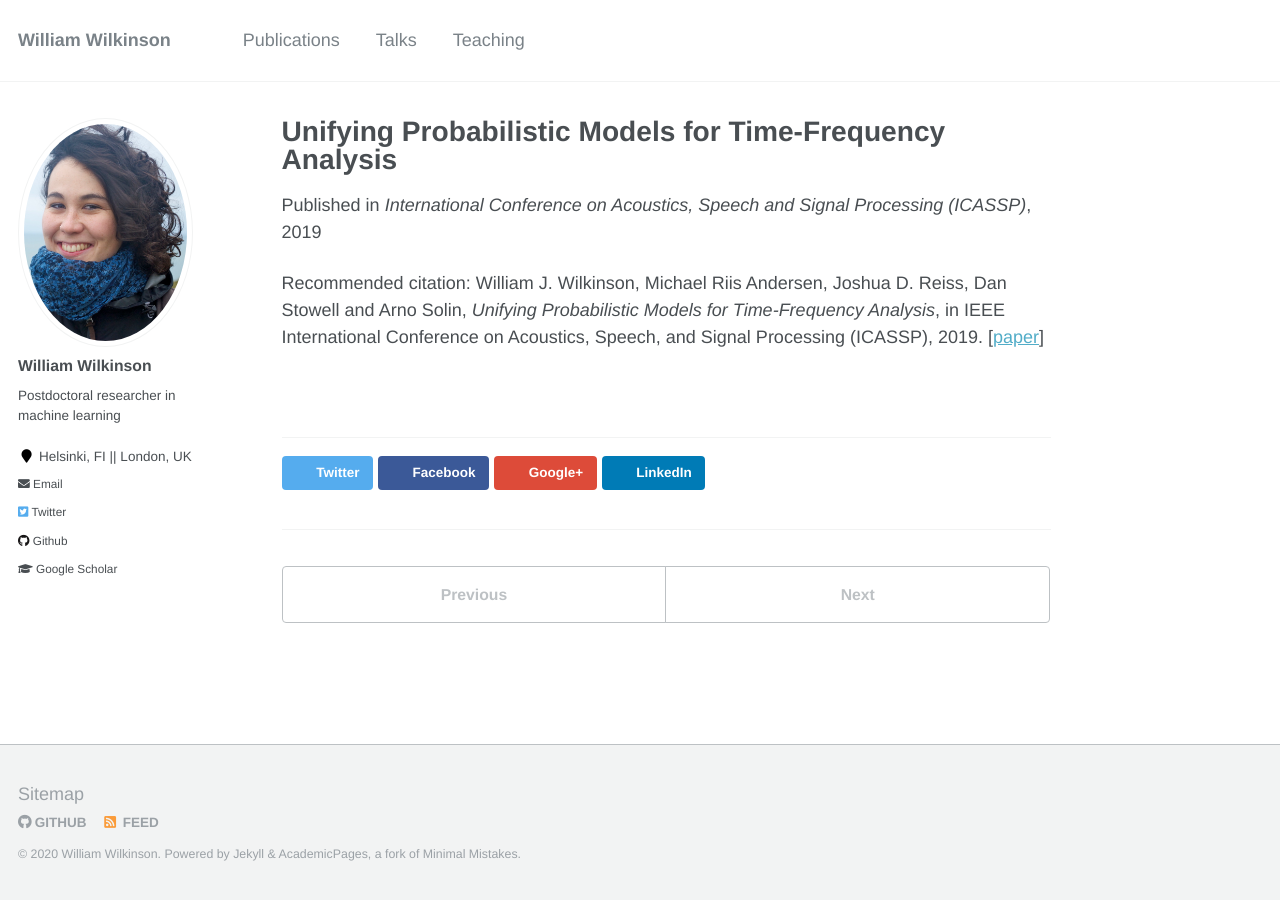
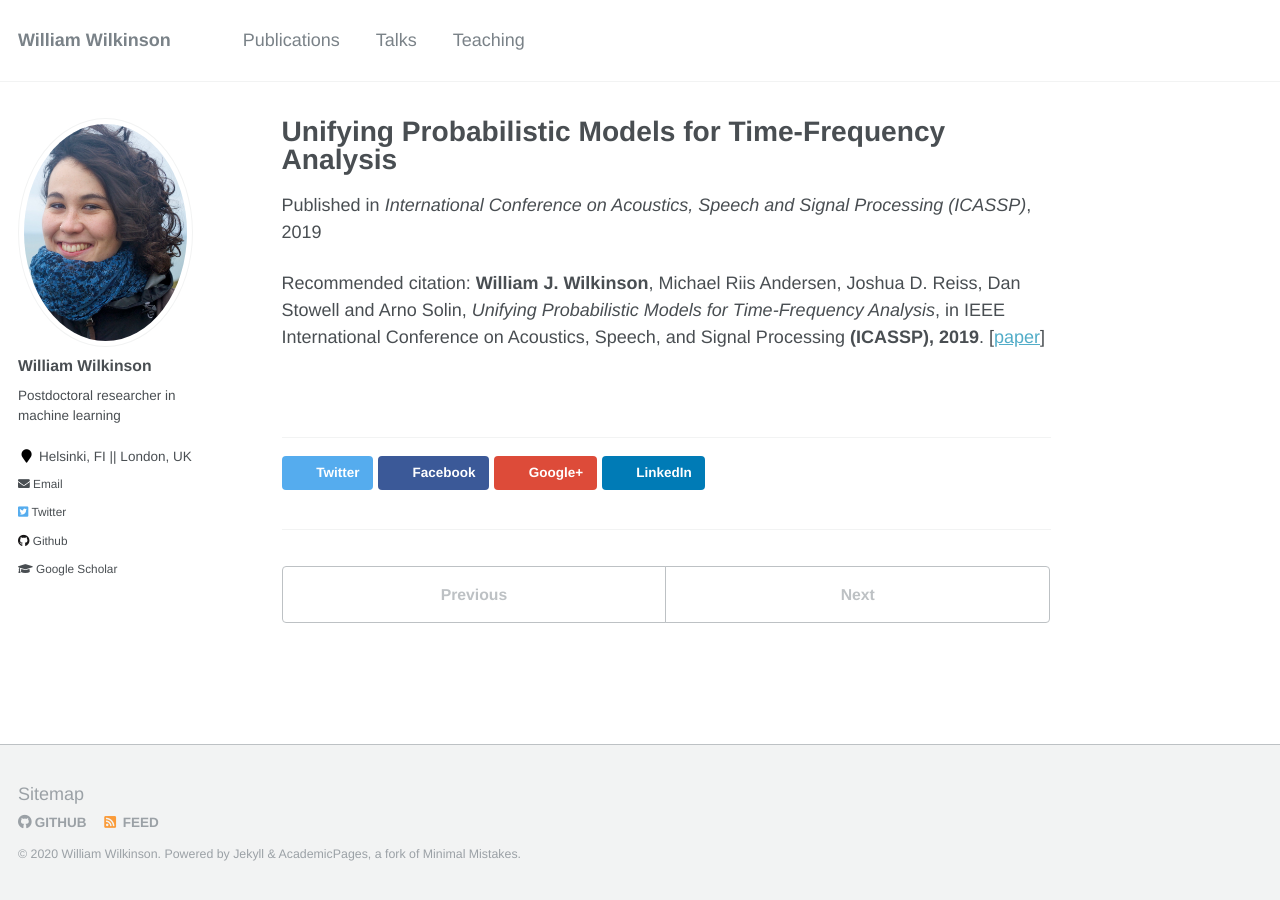
Before and after one commit to wil-j-wil/wil-j-wil2.github.io, a Jekyll site: the page built from _publications/2019-01-01-icassp.md, in a window 1280 px wide. Built offline with Jekyll 4.4.1, drawn with Linux system fonts in a browser that asks for light colours.

```diff
--- a/_publications/2019-01-01-icassp.md
+++ b/_publications/2019-01-01-icassp.md
@@ -9,5 +9,5 @@ year: 2019
 venue: 'International Conference on Acoustics, Speech and Signal Processing (ICASSP)'
 paperurl: 'https://arxiv.org/pdf/1811.02489.pdf'
 codeurl: 'https://github.com/wil-j-wil/unifying-prob-time-freq'
-citation: 'William J. Wilkinson, Michael Riis Andersen, Joshua D. Reiss, Dan Stowell and Arno Solin, <i>Unifying Probabilistic Models for Time-Frequency Analysis</i>, in IEEE International Conference on Acoustics, Speech, and Signal Processing (ICASSP), 2019.'
+citation: '<b>William J. Wilkinson</b>, Michael Riis Andersen, Joshua D. Reiss, Dan Stowell and Arno Solin, <i>Unifying Probabilistic Models for Time-Frequency Analysis</i>, in IEEE International Conference on Acoustics, Speech, and Signal Processing <b>(ICASSP), 2019</b>.'
 ---
```
